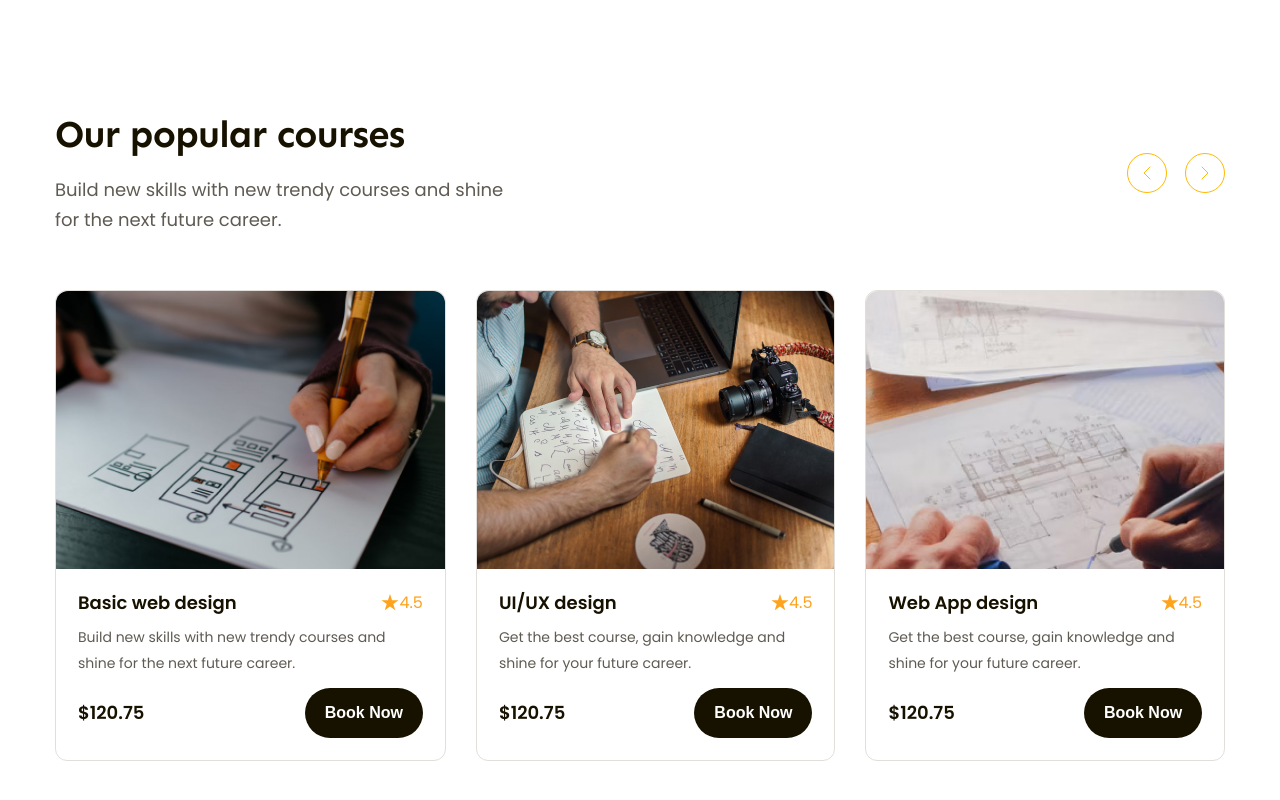
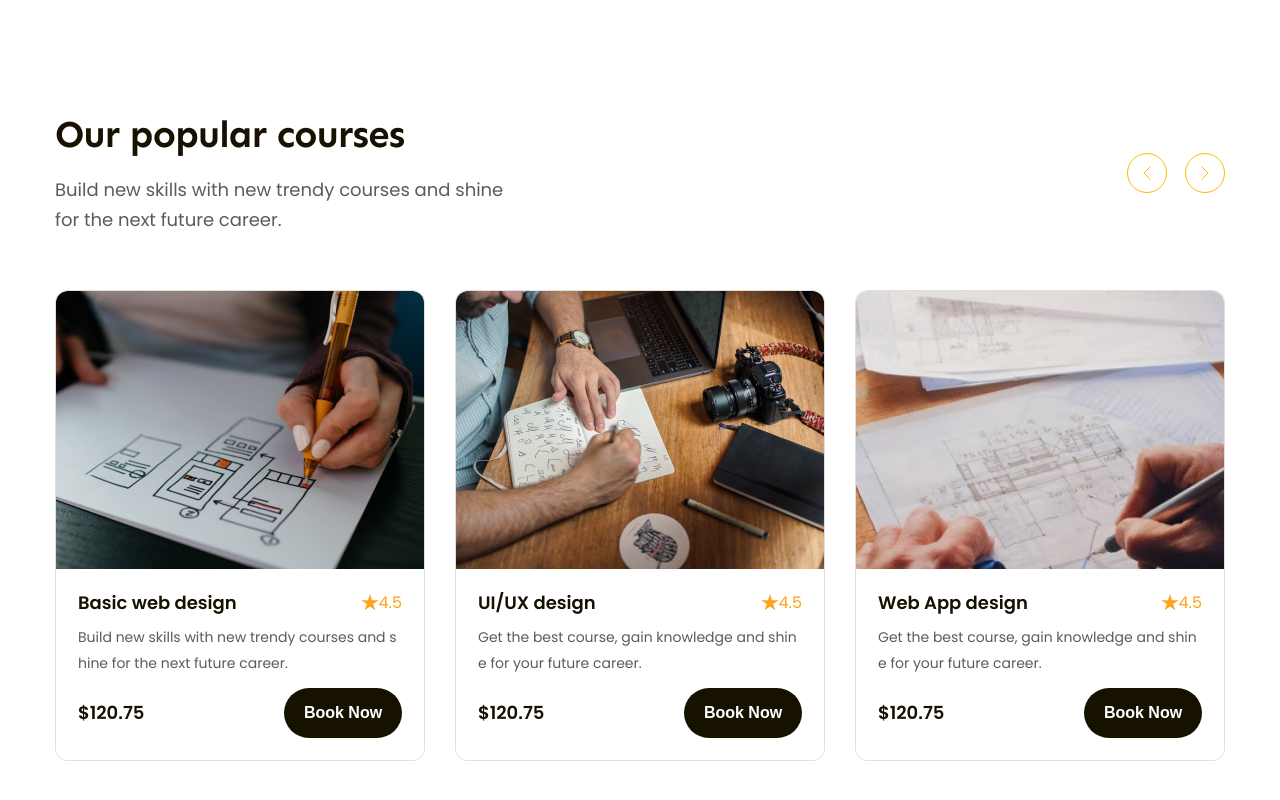
Before and after one commit to phamtoan26802/Figma-to-html, a plain HTML site: page index.html in a window 1280 px wide. Shown: the part 992-1792 px from the top of the page. Drawn offline with Linux system fonts and the light colour scheme.

Commit message:
p7 hoan thien popular p3

```diff
--- a/assets/css/style.css
+++ b/assets/css/style.css
@@ -47,7 +47,18 @@ a {
   margin-left: auto;
   margin-right: auto;
 }
-
+.line-clamp {
+  display: -webkit-box;
+  -webkit-line-clamp: var(--line-clamp, 1);
+  -webkit-box-orient: vertical;
+  overflow: hidden;
+}
+.line-clamp.line-2 {
+  --line-clamp: 2;
+}
+.break-all {
+  word-break: break-all;
+}
 /* =================header================== */
 .header {
   background: #fffcf4;
@@ -290,6 +301,7 @@ a {
   object-fit: cover;
 }
 .popular .course-item {
+  flex: 1;
   border-radius: 12px;
   border: 1px solid #e2dfda;
   background: #fff;
--- a/index.html
+++ b/index.html
@@ -184,14 +184,18 @@
               <div class="info">
                 <!-- head -->
                 <div class="head">
-                  <h3 class="title"><a href="#!">Basic web design</a></h3>
+                  <h3 class="title">
+                    <a class="line-clamp break-all" href="#!"
+                      >Basic web design</a
+                    >
+                  </h3>
                   <div class="rating">
                     <img src="./assets/icon/star.svg" alt="" class="star" />
                     <span class="value">4.5</span>
                   </div>
                 </div>
                 <!-- desc -->
-                <p class="desc">
+                <p class="desc line-clamp line-2 break-all">
                   Build new skills with new trendy courses and shine for the
                   next future career.
                 </p>
@@ -214,14 +218,16 @@
               <div class="info">
                 <!-- head -->
                 <div class="head">
-                  <h3 class="title"><a href="#!">UI/UX design</a></h3>
+                  <h3 class="title">
+                    <a class="line-clamp break-all" href="#!">UI/UX design</a>
+                  </h3>
                   <div class="rating">
                     <img src="./assets/icon/star.svg" alt="" class="star" />
                     <span class="value">4.5</span>
                   </div>
                 </div>
                 <!-- desc -->
-                <p class="desc">
+                <p class="desc line-clamp line-2 break-all">
                   Get the best course, gain knowledge and shine for your future
                   career.
                 </p>
@@ -245,7 +251,7 @@
                 <!-- head -->
                 <div class="head">
                   <h3 class="title">
-                    <a href="#!">Web App design</a>
+                    <a class="line-clamp break-all" href="#!">Web App design</a>
                   </h3>
                   <div class="rating">
                     <img src="./assets/icon/star.svg" alt="" class="star" />
@@ -253,7 +259,7 @@
                   </div>
                 </div>
                 <!-- desc -->
-                <p class="desc">
+                <p class="desc line-clamp line-2 break-all">
                   Get the best course, gain knowledge and shine for your future
                   career.
                 </p>
```
